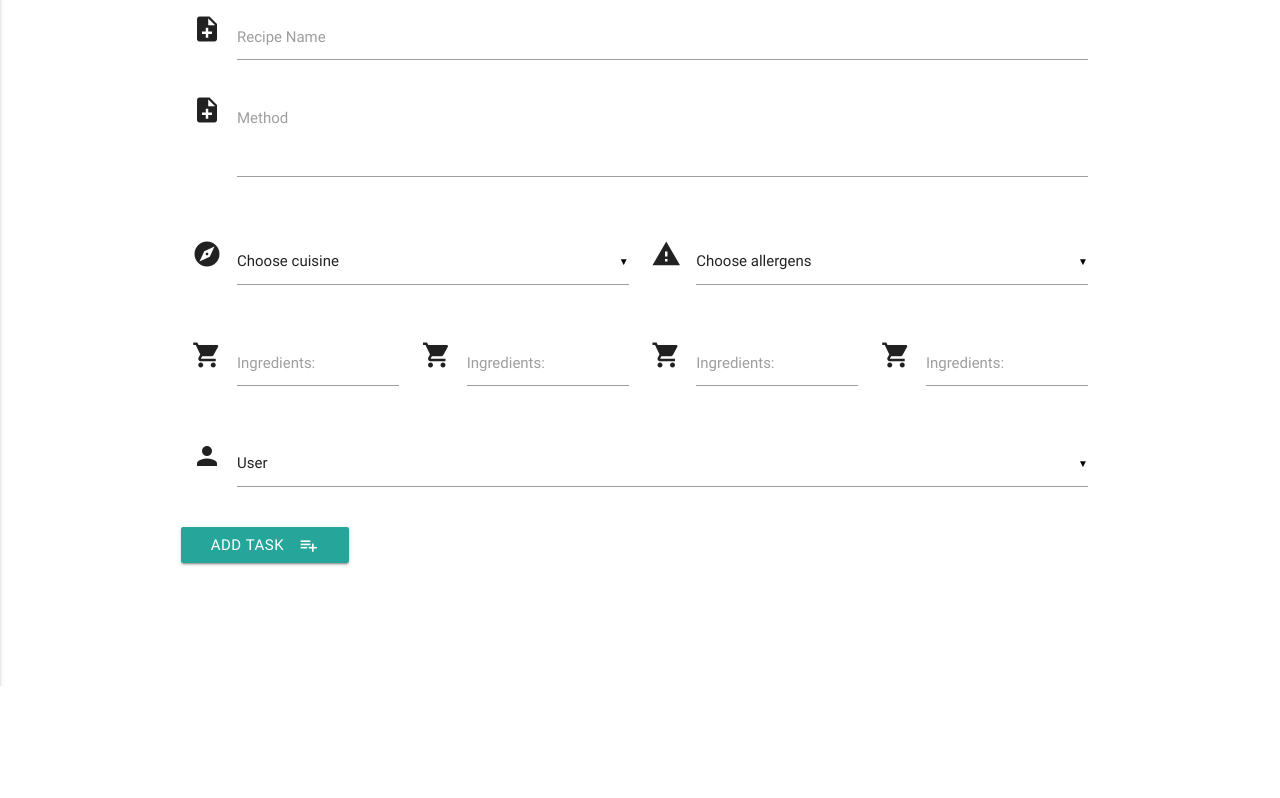
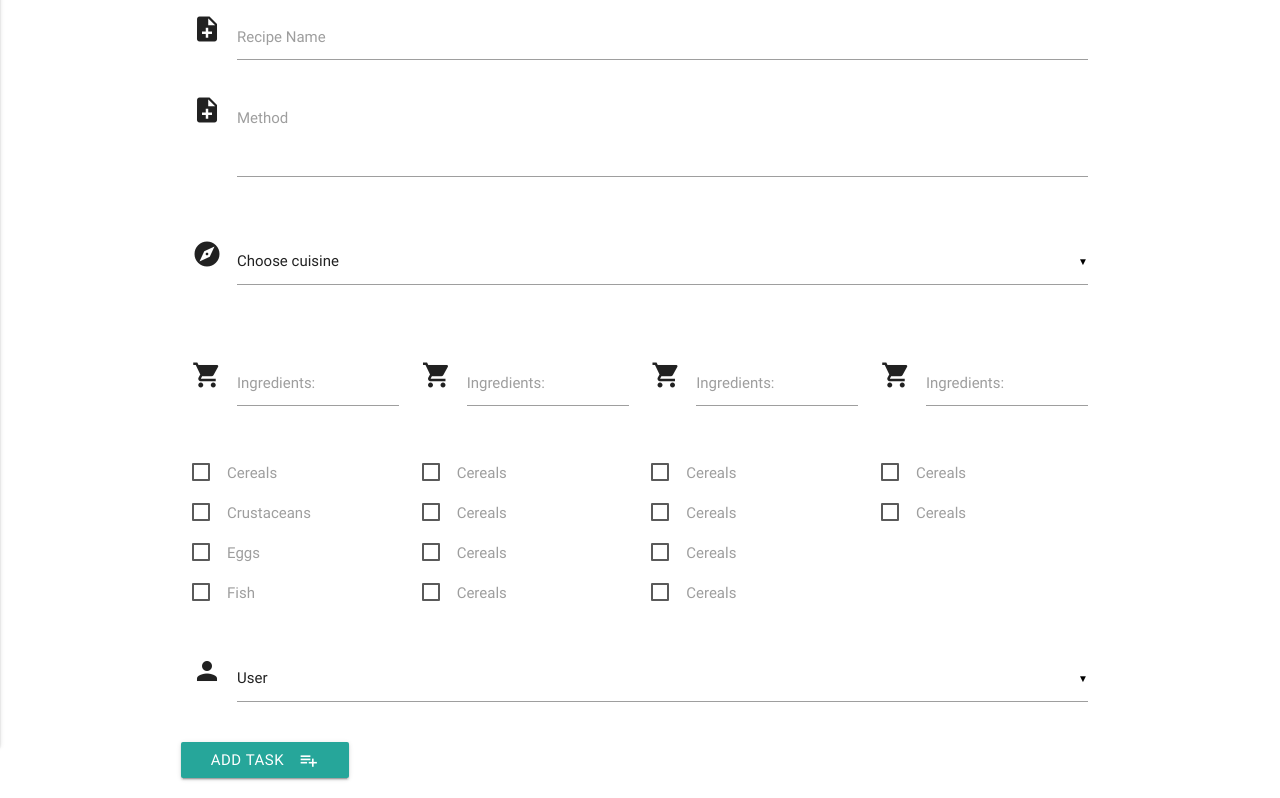
Before and after one commit to Code-Institute-Submissions/FlaskBook, a Flask app: page /add_recipe in a window 1280 px wide. Shown: the part 114-912 px from the top of the page. Before the commit the page ends 800 px from the top, so only its background shows below. Run offline with Flask 2, Linux system fonts and the light colour scheme; data that the repository does not hold is empty; some libraries are stand-ins or nearby versions.

Commit message:
Build data structure for form submission

```diff
--- a/app.py
+++ b/app.py
@@ -29,7 +29,39 @@ def add_recipe():
 @app.route('/insert_recipe', methods=['POST'])
 def insert_recipe():
     recipes =  mongo.db.recipes
-    recipes.insert_one(request.form.to_dict(flat=False))
+    recipe_title = request.form["title"]
+    recipe_method = request.form["method"]
+    recipe_cuisine =  request.form["cuisine"]
+
+    ingredient_1 = request.form["ingredient1"]
+    ingredient_2 = request.form["ingredient2"]
+    ingredient_3 = request.form["ingredient3"]
+    ingredient_4 = request.form["ingredient4"]
+
+    allergen_1 = request.form["cereals"]
+    allergen_2 = request.form["crustaceans"]
+    allergen_3 = request.form["eggs"]
+    allergen_4 = request.form["fish"]
+
+    # recipe_author = request.form["author"]
+    recipe_form = {
+        "title": recipe_title,
+        "method": recipe_method,
+        "cuisine": recipe_cuisine,
+        "ingredients": {
+            "first": ingredient_1,
+            "second": ingredient_2,
+            "third": ingredient_3,
+            "fourth": ingredient_4,
+        },
+        "allergens": {
+            "first": allergen_1,
+            "second": allergen_2,
+            "third": allergen_3,
+            "fourth": allergen_4,
+        }
+    }
+    recipes.insert_one(recipe_form)
     return redirect(url_for('get_recipes'))
 
 
--- a/templates/addrecipe.html
+++ b/templates/addrecipe.html
@@ -10,13 +10,13 @@
             </div>
             <div class="input-field col s12">
                 <i class="material-icons prefix">note_add</i>
-                <textarea id="textarea2" class="materialize-textarea" data-length="360"></textarea>
+                <textarea id="textarea2" class="materialize-textarea" data-length="360" name="method"></textarea>
                 <!-- <input id="recipe_title" name="title" type="text" required> -->
                 <label for="icon_prefix">Method</label>
             </div>
         </div>
         <div class="row">
-            <div class="input-field col s6 l6">
+            <div class="input-field col s6 l12">
                 <i class="material-icons prefix">explore</i>
                 <select id="cuisine_name" name="cuisine">
                     <option value="" disabled selected>Choose cuisine</option>
@@ -25,37 +25,118 @@
                     {% endfor %}
                 </select>
             </div>
-            <div class="input-field col s6 l6">
+        </div>
+
+        <!-- <div class="input-field col s6 l6">
                     <i class="material-icons prefix">warning</i>
                     <select multiple id="allergen_name" name="allergen">
-                    <option value="" disabled selected>Choose allergens</option>
-                    {% for allergen in allergens %}
-                    <option value="{{allergen.allergen_name}}">{{allergen.allergen_name}}</option>
-                    {% endfor %}
+                        <option value="" disabled selected>Choose your option</option>
+                        <option value="cereal">cereal</option>
+                        <option value="crustaceans">crustaceans</option>
+                        <option value="eggs">eggs</option>
+                        <option value="fish">fish</option>
+                        <option value="peanuts">peanuts</option>
+                        <option value="soybeans">soybeans</option>
+                        <option value="dairy">dairy</option>
+                        <option value="nuts">nuts</option>
+                        <option value="celery">celery</option>
+                        <option value="mustard">mustard</option>
+                        <option value="sesame_seeds">sesame seeds</option>
+                        <option value="suplhites">suplhites</option>
+                        <option value="lupin">lupin</option>
+                        <option value="molluscs">molluscs</option>
                     </select>
-            </div>
+                    <label>Materialize Multiple Select</label>
+                </div> -->
 </div>
 <div class="row">
     <div class="input-field col s6 l3">
         <i class="material-icons prefix">shopping_cart</i>
-                <input id="ingredient_name" name="ingredient" type="text" required>
+        <input id="ingredient_name" name="ingredient1" type="text" >
         <label for="icon_prefix">Ingredients:</label>
     </div>
     <div class="input-field col s6 l3">
         <i class="material-icons prefix">shopping_cart</i>
-                <input id="ingredient_name" name="ingredient" type="text">
+        <input id="ingredient_name" name="ingredient2" type="text">
         <label for="icon_prefix">Ingredients:</label>
     </div>
     <div class="input-field col s6 l3">
         <i class="material-icons prefix">shopping_cart</i>
-                <input id="ingredient_name" name="ingredient" type="text">
+        <input id="ingredient_name" name="ingredient3" type="text">
         <label for="icon_prefix">Ingredients:</label>
     </div>
     <div class="input-field col s6 l3">
         <i class="material-icons prefix">shopping_cart</i>
-                <input id="ingredient_name" name="ingredient" type="text">
+        <input id="ingredient_name" name="ingredient4" type="text">
         <label for="icon_prefix">Ingredients:</label>
     </div>
+</div>
+<div class="row">
+    <div class=" col s6 l3">
+        <p>
+            <input type="checkbox" id="allergen1" name="cereals" />
+            <label for="allergen1">Cereals</label>
+        </p>
+        <p>
+            <input type="checkbox" id="allergen2" name="crustaceans" />
+            <label for="allergen2">Crustaceans</label>
+        </p>
+        <p>
+            <input type="checkbox" id="allergen3" name="eggs" />
+            <label for="allergen3">Eggs</label>
+        </p>
+        <p>
+            <input type="checkbox" id="allergen4" name="fish" />
+            <label for="allergen4">Fish</label>
+        </p>
+    </div>
+    <div class=" col s6 l3">
+        <p>
+            <input type="checkbox" id="allergen5" name="cereals" />
+            <label for="allergen5">Cereals</label>
+        </p>
+        <p>
+            <input type="checkbox" id="allergen6" name="cereals" />
+            <label for="allergen6">Cereals</label>
+        </p>
+        <p>
+            <input type="checkbox" id="allergen7" name="cereals" />
+            <label for="allergen7">Cereals</label>
+        </p>
+        <p>
+            <input type="checkbox" id="allergen8" name="cereals" />
+            <label for="allergen8">Cereals</label>
+        </p>
+    </div>
+    <div class=" col s6 l3">
+        <p>
+            <input type="checkbox" id="allergen9" name="cereals" />
+            <label for="allergen9">Cereals</label>
+        </p>
+        <p>
+            <input type="checkbox" id="allergen10" name="cereals" />
+            <label for="allergen10">Cereals</label>
+        </p>
+        <p>
+            <input type="checkbox" id="allergen11" name="cereals" />
+            <label for="allergen11">Cereals</label>
+        </p>
+        <p>
+            <input type="checkbox" id="allergen12" name="cereals" />
+            <label for="allergen12">Cereals</label>
+        </p>
+    </div>
+    <div class=" col s6 l3">
+        <p>
+            <input type="checkbox" id="allergen13" name="cereals" />
+            <label for="allergen13">Cereals</label>
+        </p>
+        <p>
+            <input type="checkbox" id="allergen4" name="cereals" />
+            <label for="allergen4">Cereals</label>
+        </p>
+    </div>
+
 </div>
 <div class="row">
     <div class="input-field col s12">
@@ -68,13 +149,6 @@
         </select>
     </div>
 </div>
-        <!-- <div class="row">
-            <div class="input-field col s12">
-                <i class="material-icons prefix">today</i>
-                <input id="due_date" name="due_date" type="text" class="datepicker">
-                <label for="icon_prefix">Due Date</label>
-            </div>
-        </div> -->
 <!-- <div class="row">
     <div class="switch">
         <label>
```
Lines whose indentation alone changed are shown as unchanged.
